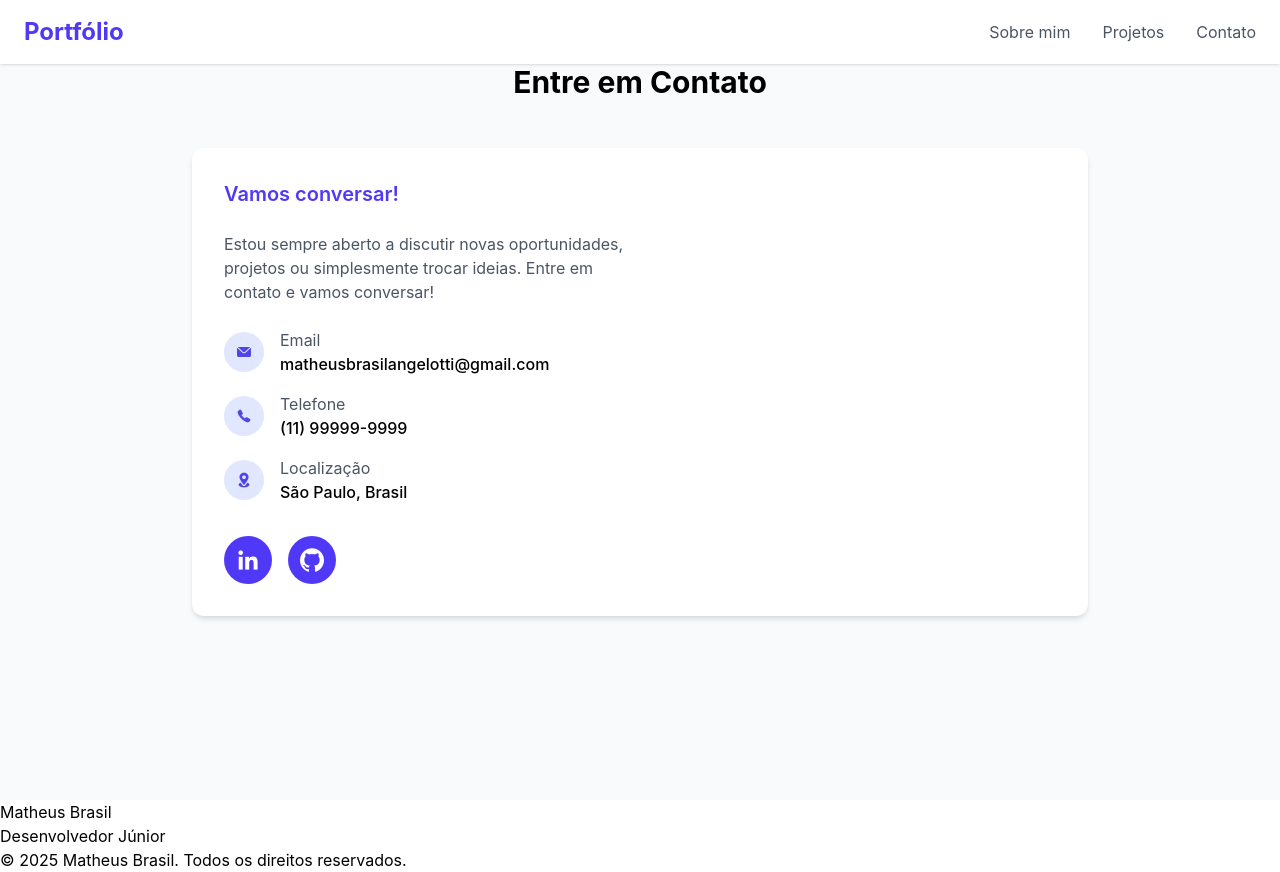
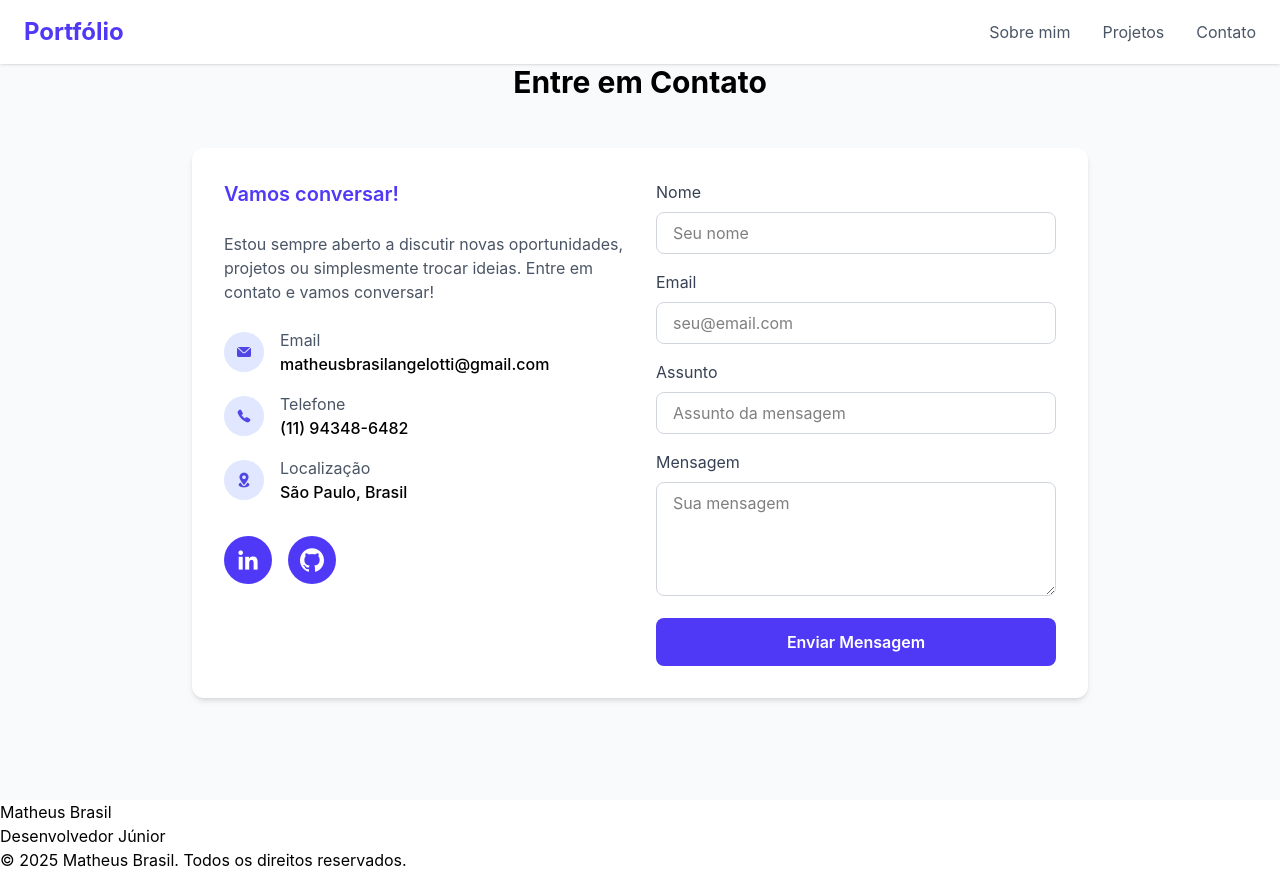
Before and after one commit to MathBra17/Portifolio-cp6, a React (Vite) app: page /contato in a window 1280 px wide. Built offline with nearby package versions, Linux system fonts and the light colour scheme.

Commit message:
Adicionado Formulário de Contado na Página Contato

```diff
--- a/src/Pages/Contato.jsx
+++ b/src/Pages/Contato.jsx
@@ -35,7 +35,7 @@ function Contato() {
                                         </div>
                                         <div>
                                             <p className="text-gray-600">Telefone</p>
-                                            <p className="font-medium">(11) 99999-9999</p>
+                                            <p className="font-medium">(11) 94348-6482</p>
                                         </div>
                                     </div>
 
@@ -59,6 +59,35 @@ function Contato() {
                                     </a>
                                 </div>
                             </div>
+
+                            <div>
+                                <form className="space-y-4">
+                                    <div>
+                                        <label for="nome" className="block text-gray-700 mb-2">Nome</label>
+                                        <input type="text" id="nome" className="w-full px-4 py-2 border border-gray-300 rounded-lg focus:outline-none focus:ring-2 focus:ring-indigo-500 focus:border-transparent" placeholder="Seu nome"/>
+                                    </div>
+
+                                    <div>
+                                        <label for="email" className="block text-gray-700 mb-2">Email</label>
+                                        <input type="email" id="email" className="w-full px-4 py-2 border border-gray-300 rounded-lg focus:outline-none focus:ring-2 focus:ring-indigo-500 focus:border-transparent" placeholder="seu@email.com"/>
+                                    </div>
+
+                                    <div>
+                                        <label for="assunto" className="block text-gray-700 mb-2">Assunto</label>
+                                        <input type="text" id="assunto" className="w-full px-4 py-2 border border-gray-300 rounded-lg focus:outline-none focus:ring-2 focus:ring-indigo-500 focus:border-transparent" placeholder="Assunto da mensagem"/>
+                                    </div>
+
+                                    <div>
+                                        <label for="mensagem" className="block text-gray-700 mb-2">Mensagem</label>
+                                        <textarea id="mensagem" rows="4" className="w-full px-4 py-2 border border-gray-300 rounded-lg focus:outline-none focus:ring-2 focus:ring-indigo-500 focus:border-transparent" placeholder="Sua mensagem"></textarea>
+                                    </div>
+
+                                    <button type="submit" className="w-full bg-indigo-600 text-white py-3 rounded-lg font-semibold hover:bg-indigo-700 transition-colors">
+                                        Enviar Mensagem
+                                    </button>
+                                </form>
+                            </div>
+
                         </div>
                     </div>
                 </div>
```
